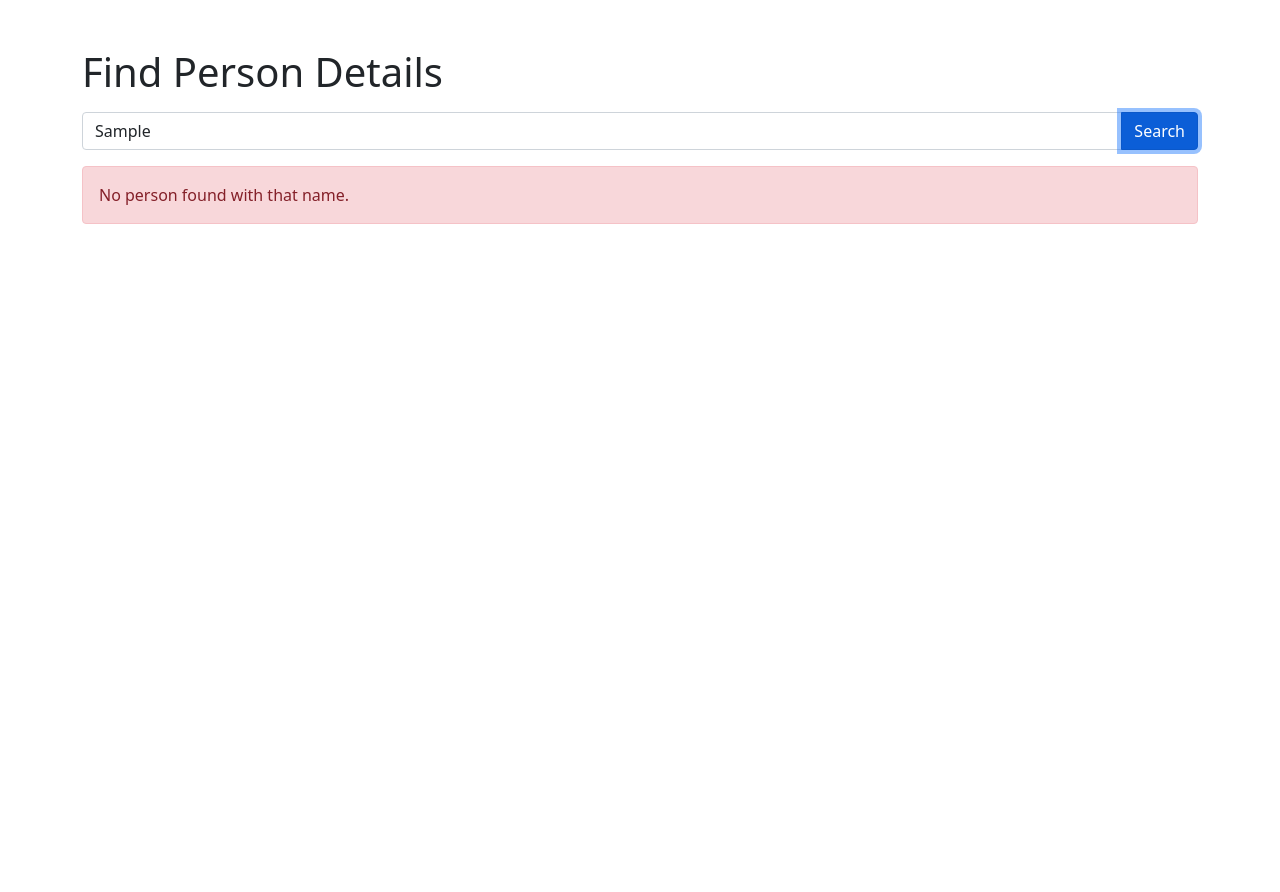
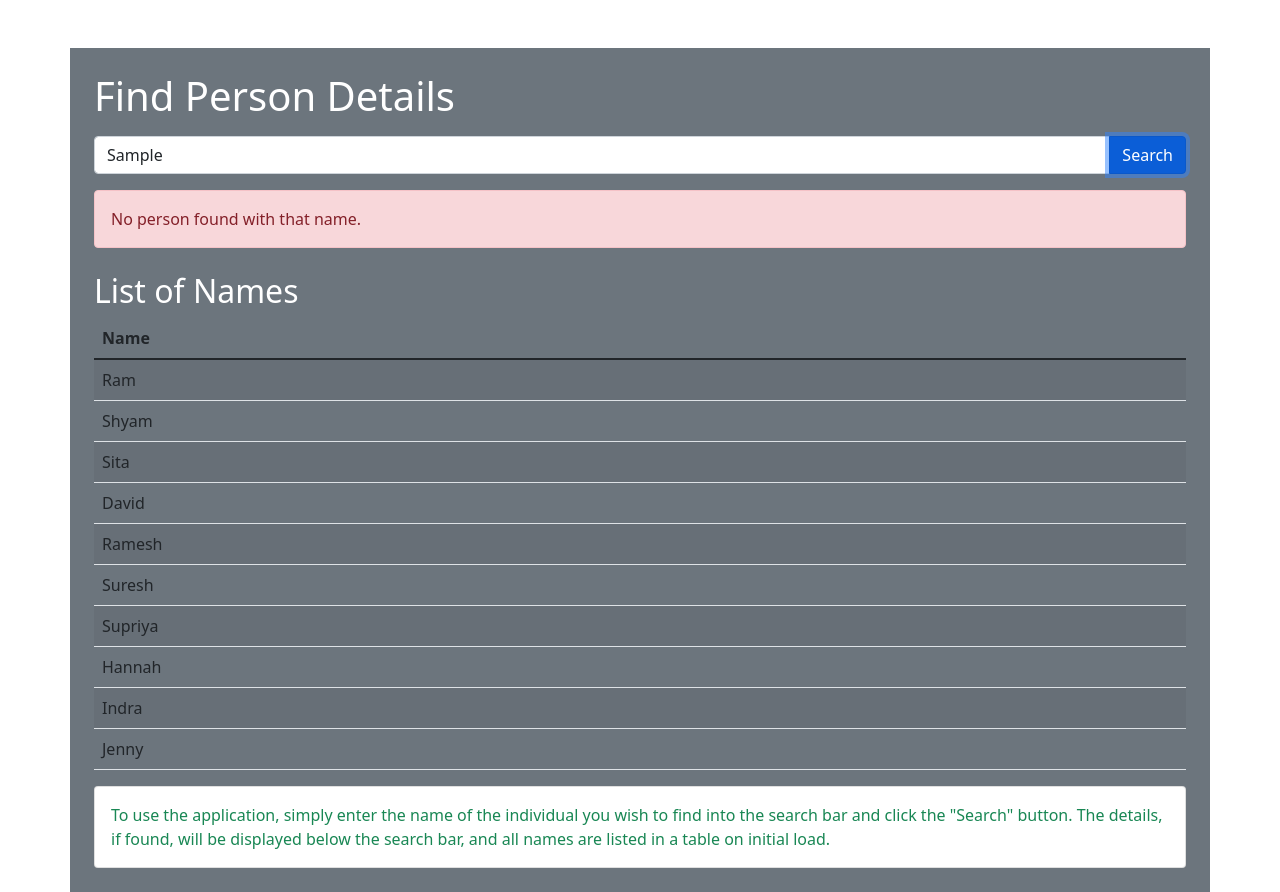
Before and after one commit to tanisha226/js_json, a plain HTML site: page index.html in a window 1280 px wide. Both pictures are taken after typing "Sample" into the empty fields and a click on the button "Search". Before the commit the page ends 800 px from the top, so only its background shows below. Drawn offline with nearby package versions, Linux system fonts and the light colour scheme.

Commit message:
Updated Code as per cat's suggestion

```diff
--- a/app.js
+++ b/app.js
@@ -1,63 +1,53 @@
-const personData = [
-    { name: "Ram", age: 25, occupation: "Engineer", address: getRandomAddress(), college: getRandomCollege() },
-    { name: "Shyam", age: 30, occupation: "Designer", address: getRandomAddress(), college: getRandomCollege() },
-    { name: "Sita", age: 35, occupation: "Teacher", address: getRandomAddress(), college: getRandomCollege() },
-    { name: "David", age: 28, occupation: "Developer", address: getRandomAddress(), college: getRandomCollege() },
-    { name: "Ramesh", age: 42, occupation: "Manager", address: getRandomAddress(), college: getRandomCollege() },
-    { name: "Suresh", age: 21, occupation: "Artist", address: getRandomAddress(), college: getRandomCollege() },
-    { name: "Supriya", age: 39, occupation: "Photographer", address: getRandomAddress(), college: getRandomCollege() },
-    { name: "Hannah", age: 34, occupation: "Chef", address: getRandomAddress(), college: getRandomCollege() },
-    { name: "Indra", age: 50, occupation: "Scientist", address: getRandomAddress(), college: getRandomCollege() },
-    { name: "Jenny", age: 29, occupation: "Architect", address: getRandomAddress(), college: getRandomCollege() }
-];
-
-function getRandomAddress() {
-    const addresses = [
-        { country: "Nepal", city: "Kathmandu", street: "Random Street 123" },
-        { country: "Nepal", city: "Pokhara", street: "Another Road 456" },
-        { country: "India", city: "Mumbai", street: "Main Boulevard 789" },
-        { country: "India", city: "Delhi", street: "Central Avenue 567" }
-    ];
-    return addresses[Math.floor(Math.random() * addresses.length)];
+// Function to fetch data from a remote JSON file
+async function fetchData() {
+    try {
+        // Fetch the data from the remote URL
+        const response = await fetch('https://tanisha226.github.io/js_json/data.json');
+        const data = await response.json(); // Parse the JSON from the response
+        window.personData = data; // Store the data globally for use in other functions
+        populateNameList(data); // Call to populate the table with names after data is fetched
+    } catch (error) {
+        console.error('Error fetching data: ', error); // Log any errors during fetch
+    }
 }
 
-function getRandomCollege() {
-    const colleges = [
-        { country: "Nepal", name: "Nepal University" },
-        { country: "Nepal", name: "Himalayan College" },
-        { country: "India", name: "Indian Institute of Technology (IIT)" },
-        { country: "India", name: "Delhi College of Engineering" }
-    ];
-    return colleges[Math.floor(Math.random() * colleges.length)];
+// Function to populate a table with names from the fetched data
+function populateNameList(data) {
+    const list = document.getElementById('nameList'); // Get the table body element where names will be listed
+    list.innerHTML = ''; // Clear any existing entries
+    data.forEach(person => {
+        const row = list.insertRow(); // Create a new row for each person
+        const cell = row.insertCell(0); // Create a new cell in the row
+        cell.textContent = person.name; // Set the text content of the cell to the person's name
+    });
 }
 
-document.addEventListener('DOMContentLoaded', function() {
-    // Event listener added to the form
-    document.getElementById('searchForm').addEventListener('submit', function(event) {
-        event.preventDefault();  // Prevent the form from submitting in the traditional way
-        const inputName = document.getElementById('nameInput').value;  // Get the name typed by the user
-        displayPerson(inputName);  // Call the function to display the details of the person
-    });
+// Event listener for the form to handle the search
+document.getElementById('searchForm').addEventListener('submit', function(event) {
+    event.preventDefault(); // Prevent the default form submission behavior
+    const inputName = document.getElementById('nameInput').value; // Retrieve the name input by the user
+    displayPerson(inputName); // Call to display the details of the searched name
 });
 
-// Function to display the person's details using Bootstrap alerts
+// Function to display detailed information for a person when searched by name
 function displayPerson(name) {
-    const resultDiv = document.getElementById('result');
-    const person = personData.find(p => p.name.toLowerCase() === name.toLowerCase());  // Find the person by name
+    const resultDiv = document.getElementById('result'); // Get the div where the results will be displayed
+    const person = window.personData.find(p => p.name.toLowerCase() === name.toLowerCase()); // Search for a person matching the input name (case-insensitive)
+
+    // Check if a person was found and update the resultDiv accordingly
     if (person) {
-        resultDiv.className = 'alert alert-success'; // Bootstrap class for success
-
-        // Constructing the HTML content
-        resultDiv.innerHTML = `
-            <strong>Name:</strong> ${person.name} <br>
-            <strong>Age:</strong> ${person.age} <br>
-            <strong>Occupation:</strong> ${person.occupation} <br>
-            <strong>Address:</strong> ${person.address.street}, ${person.address.city}, ${person.address.country} <br>
-            <strong>College:</strong> ${person.college.name}, ${person.college.country}
-        `;
+        resultDiv.className = 'alert alert-success'; // Use a Bootstrap class for success to style the result
+        resultDiv.innerHTML = `<strong>Name:</strong> ${person.name} <br>
+                               <strong>Age:</strong> ${person.age} <br>
+                               <strong>Occupation:</strong> ${person.occupation} <br>
+                               <strong>Address:</strong> ${person.address} <br>
+                               <strong>College:</strong> ${person.college}`; // Populate the div with person details
     } else {
-        resultDiv.className = 'alert alert-danger'; // Bootstrap class for danger
-        resultDiv.innerHTML = 'No person found with that name.';
+        resultDiv.className = 'alert alert-danger'; // Use a Bootstrap class for errors
+        resultDiv.innerHTML = 'No person found with that name.'; // Show an error message if no match was found
     }
     resultDiv.style.display = 'block'; // Ensure the result div is visible
 }
+
+// Call fetchData on page load to ensure data is ready before user interactions
+document.addEventListener('DOMContentLoaded', fetchData);
--- a/index.html
+++ b/index.html
@@ -7,14 +7,29 @@
     <link href="https://cdn.jsdelivr.net/npm/bootstrap@5.1.3/dist/css/bootstrap.min.css" rel="stylesheet">
 </head>
 <body>
-    <div class="container mt-5">
+    <div class="container mt-5 bg-secondary p-4 text-white ">
         <h1 class="mb-3">Find Person Details</h1>
         <form id="searchForm" class="input-group mb-3">
             <input type="text" id="nameInput" class="form-control" placeholder="Enter name" aria-label="Recipient's username" aria-describedby="button-addon2">
             <button class="btn btn-primary" type="submit" id="button-addon2">Search</button>
         </form>
         <div id="result" class="alert" role="alert" style="display:none;"></div>
+        <h2 class="mt-4">List of Names</h2>
+        <table class="table table-striped">
+            <thead>
+                <tr>
+                    <th>Name</th>
+                </tr>
+            </thead>
+            <tbody id="nameList"></tbody>
+        </table>
+
+        <div class="card p-3 text-success">
+            To use the application, simply enter the name of the individual you wish to find into the search bar and click the "Search" button. The details, if found, will be displayed below the search bar, and all names are listed in a table on initial load.
+        </div>
     </div>
+
+
 
     <script src="app.js"></script>
 </body>
```
Also changed, not shown: 1 other file.
